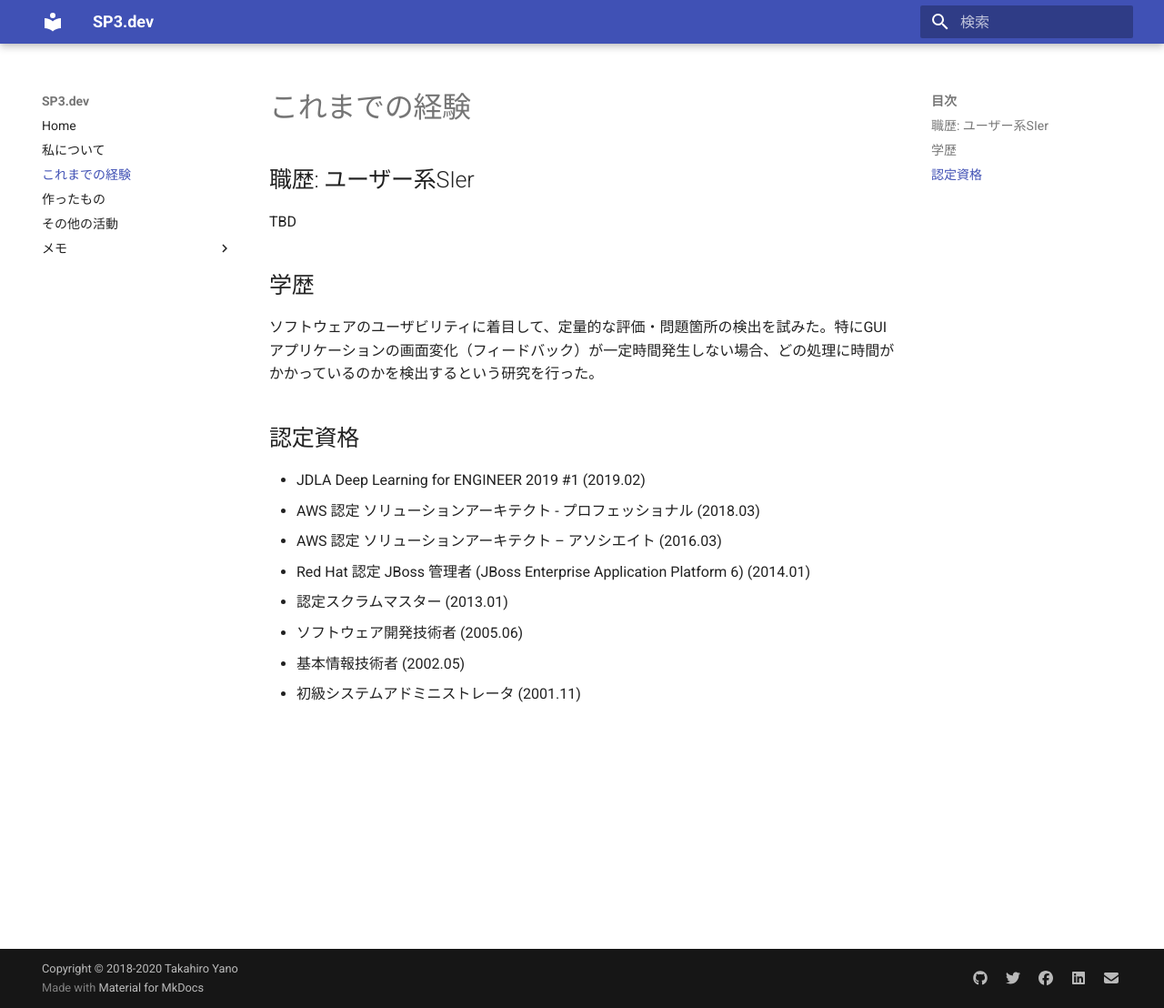
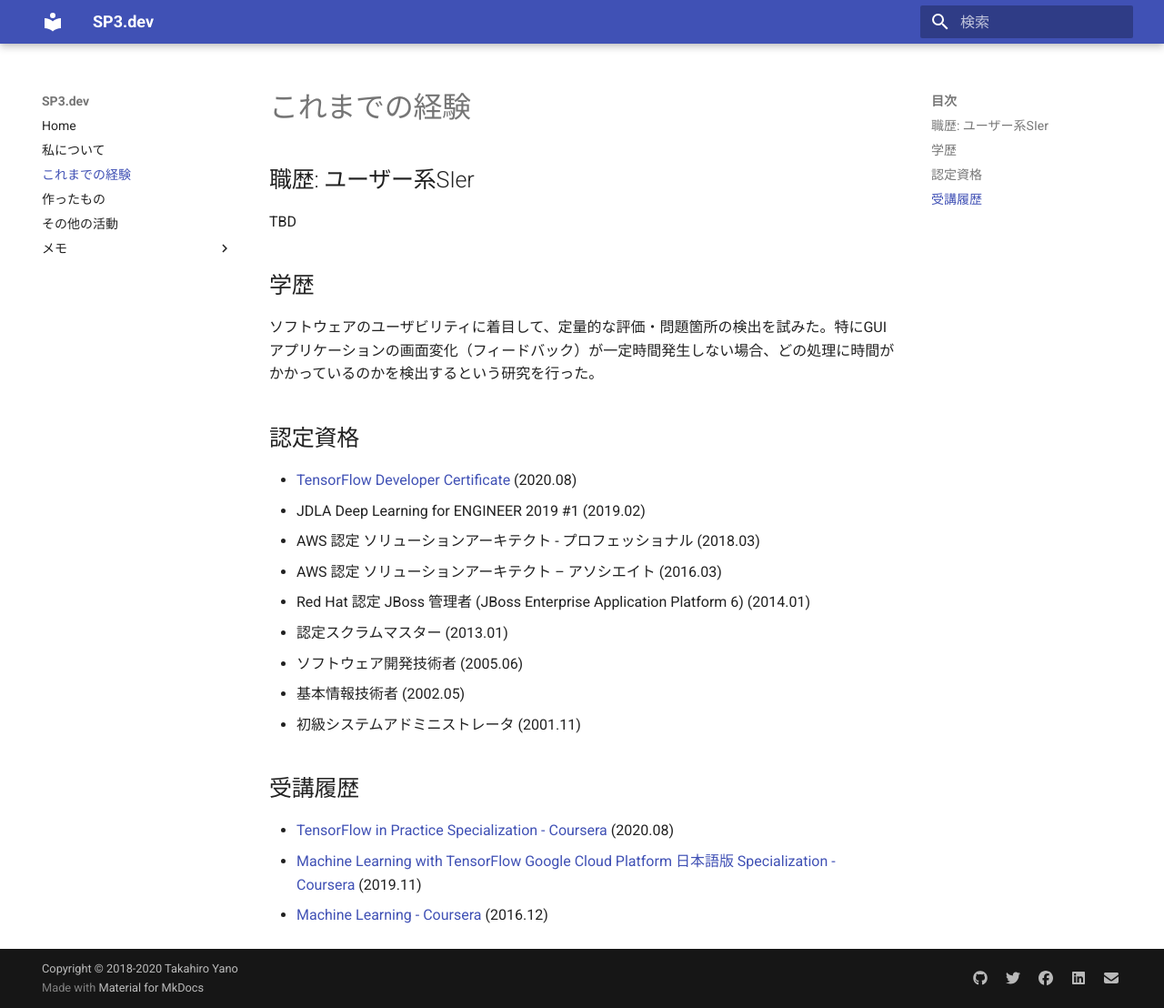
Before and after one commit to speg03/sp3.dev, an MkDocs documentation site: the page built from docs/experiences.md, in a window 1280 px wide and 1108 px high. Shown: the whole window at 91% size. Built offline with MkDocs 1.6.1 and Material for MkDocs 9.7.7, drawn with Linux system fonts in a browser that asks for light colours.

Commit message:
Add the certification and training courses

```diff
--- a/docs/experiences.md
+++ b/docs/experiences.md
@@ -12,6 +12,7 @@
 
 ## 認定資格
 
+* [TensorFlow Developer Certificate](https://www.credential.net/163aee9d-7a07-457c-ae8c-4097857e8aab) (2020.08)
 * JDLA Deep Learning for ENGINEER 2019 #1 (2019.02)
 * AWS 認定 ソリューションアーキテクト - プロフェッショナル (2018.03)
 * AWS 認定 ソリューションアーキテクト – アソシエイト (2016.03)
@@ -20,3 +21,9 @@
 * ソフトウェア開発技術者 (2005.06)
 * 基本情報技術者 (2002.05)
 * 初級システムアドミニストレータ (2001.11)
+
+## 受講履歴
+
+* [TensorFlow in Practice Specialization - Coursera](https://www.coursera.org/account/accomplishments/specialization/certificate/PRAMEY7KTYZ5) (2020.08)
+* [Machine Learning with TensorFlow Google Cloud Platform 日本語版 Specialization - Coursera](https://www.coursera.org/account/accomplishments/specialization/certificate/E3QANX53BCCQ) (2019.11)
+* [Machine Learning - Coursera](https://www.coursera.org/account/accomplishments/certificate/AMVLVGFJU9WM) (2016.12)
```
